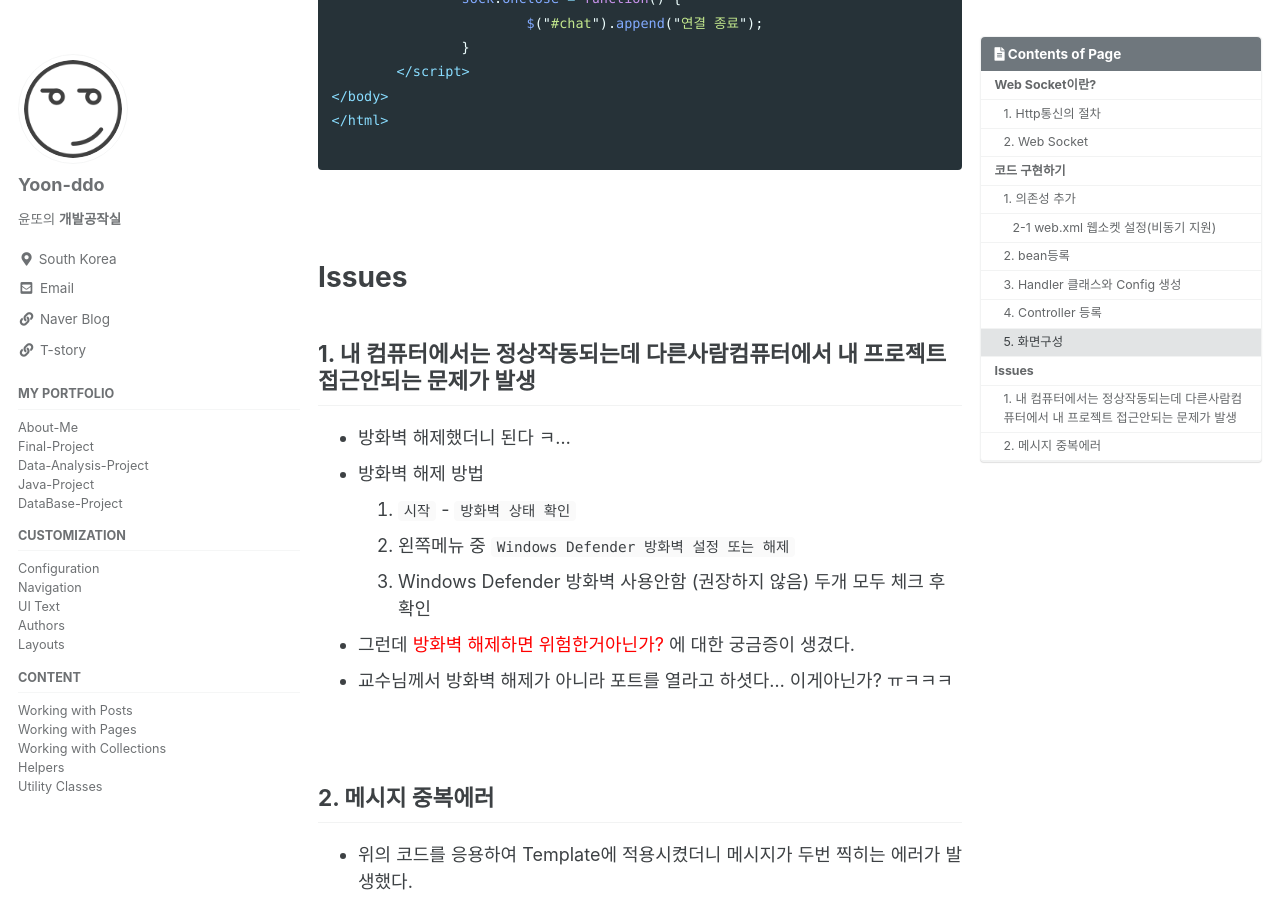
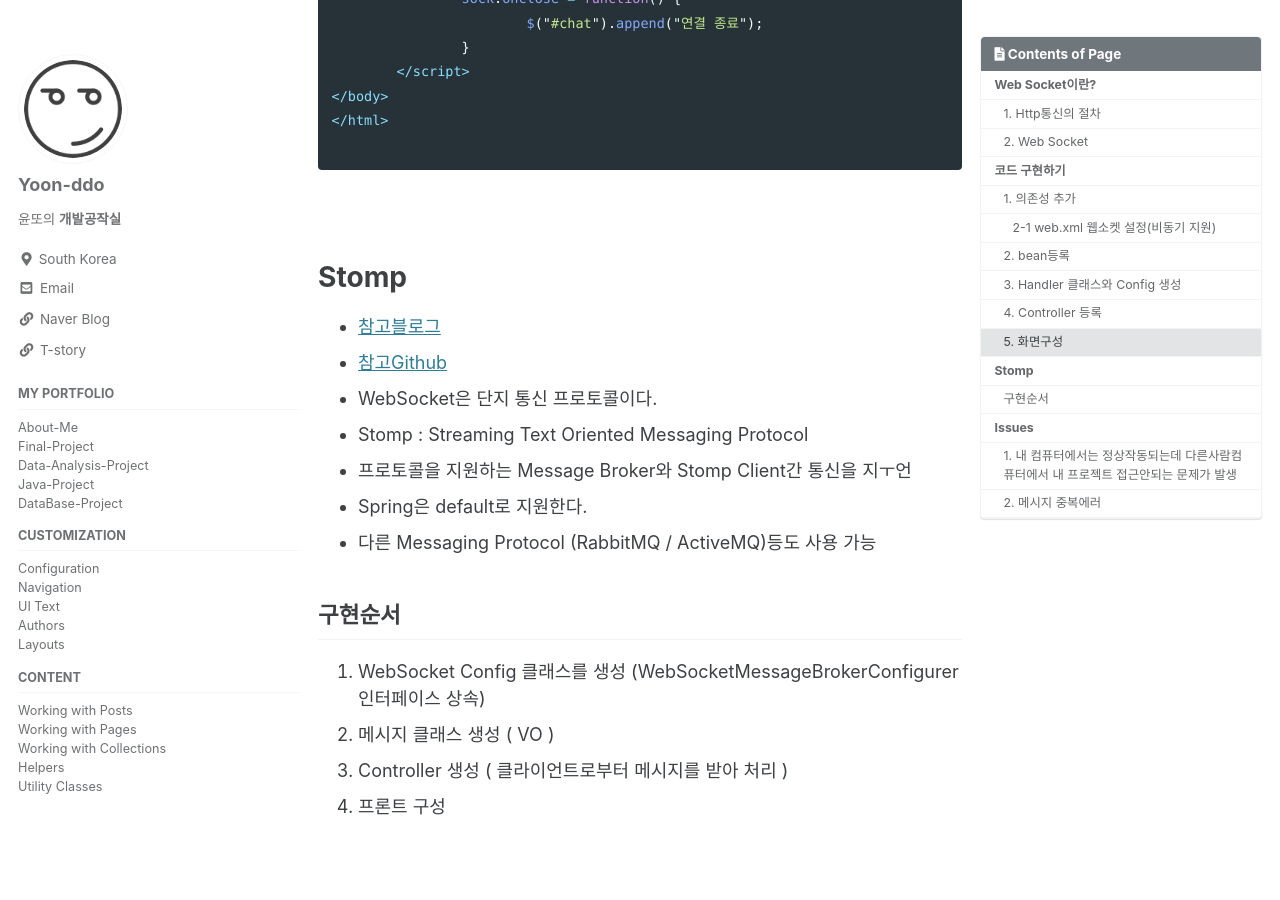
Before and after one commit to Yoon-ddo/Yoon-ddo.github.io, a Jekyll site: the page built from _posts/2021-08-27-Project일기03_Web Socket으로 채팅서비스 만들기.md, in a window 1280 px wide and 900 px high, scrolled down 6155 px. Built offline with Jekyll 4.4.1, drawn with Linux system fonts in a browser that asks for light colours; cached includes are drawn as plain includes; some of the changed text lies outside the part shown.

Commit message:
Update 2021-08-27-Project일기03_Web Socket으로 채팅서비스 만들기.md

```diff
--- a/_posts/2021-08-27-Project일기03_Web Socket으로 채팅서비스 만들기.md
+++ b/_posts/2021-08-27-Project일기03_Web Socket으로 채팅서비스 만들기.md
@@ -237,6 +237,25 @@ public class ConsultController {
 
 <br><br>
 
+# Stomp
+* [참고블로그](https://inspirit941.tistory.com/343)
+* [참고Github](https://github.com/Java-Techie-jt/Spring-Boot-WebSocket)
+* WebSocket은 단지 통신 프로토콜이다.
+* Stomp : Streaming Text Oriented Messaging Protocol
+* 프로토콜을 지원하는 Message Broker와 Stomp Client간 통신을 지ㅜ언
+* Spring은 default로 지원한다.
+* 다른 Messaging Protocol (RabbitMQ / ActiveMQ)등도 사용 가능
+
+## 구현순서
+1. WebSocket Config 클래스를 생성 (WebSocketMessageBrokerConfigurer 인터페이스 상속)
+2. 메시지 클래스 생성 ( VO )
+3. Controller 생성 ( 클라이언트로부터 메시지를 받아 처리 )
+4. 프론트 구성
+
+<br><br>
+
+
+
 # Issues
 ## 1. 내 컴퓨터에서는 정상작동되는데 다른사람컴퓨터에서 내 프로젝트 접근안되는 문제가 발생
 * 방화벽 해제했더니 된다 ㅋ...
```
